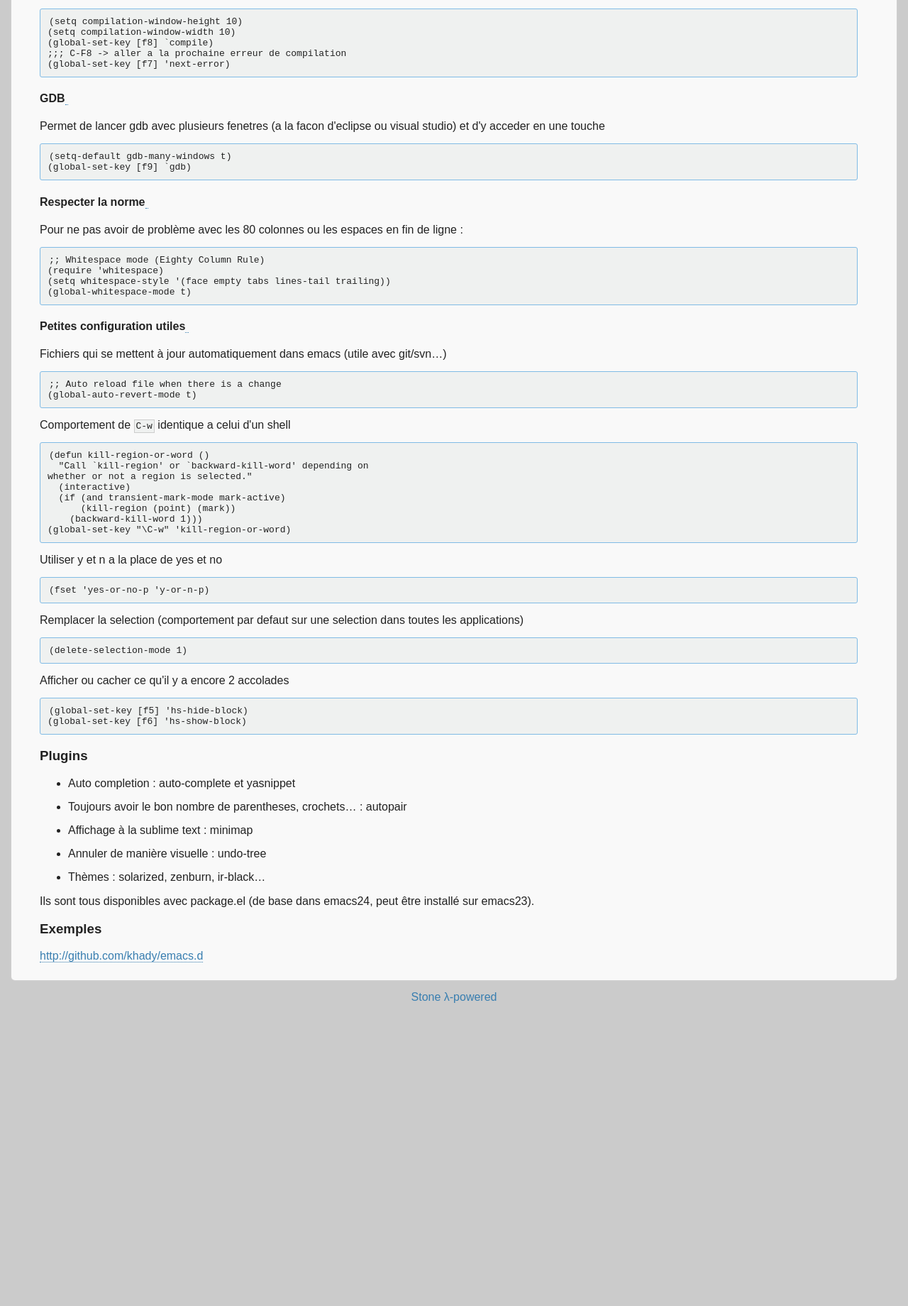
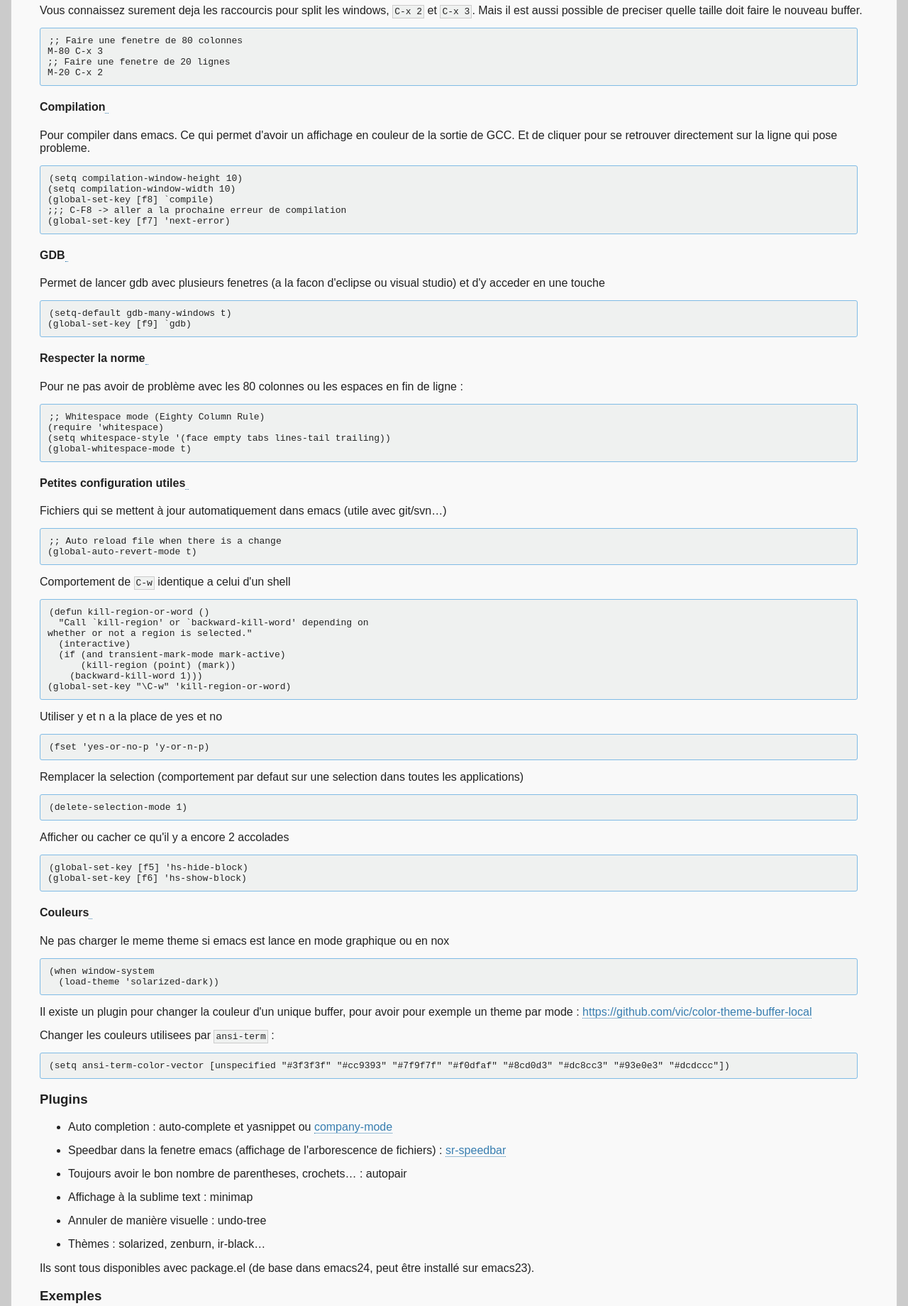
Before and after one commit to Khady/caab-site, a plain HTML site: page site/prez-emacs.html in a window 1280 px wide. Shown: the part 602-2442 px from the top of the page at 71% size. Before the commit the page ends 2031 px from the top, so only its background shows below. Drawn offline with Linux system fonts and the light colour scheme; a web font is replaced by a local one.

Commit message:
Ajouts pour la documentation emacs

```diff
--- a/site/prez-emacs.html
+++ b/site/prez-emacs.html
@@ -29,7 +29,7 @@
     </header>
 
     <section>
-       <p><h2> Présentation emacs<a name="h2-Présentationemacs" class="anchor-toc"> </a></h2></p><p><h3> Configuration<a name="h3-Configuration" class="anchor-toc"> </a></h3></p><p><h4> Buffers<a name="h4-Buffers" class="anchor-toc"> </a></h4></p><p>Tout ce qu'il faut pour pouvoir se deplacer dans les buffers avec les fleches (plutot que <code>C-x o</code>), et changer de taille.</p><p>Les deplacements, avec <code>Alt</code> et une fleche :</p><p><div class="ocaml"><pre><code><span class="keyword2">(</span>global-set-key <span class="keyword2">(</span>kbd <span class="keyword7">&quot;M-&lt;up&gt;&quot;</span><span class="keyword2">)</span> 'windmove-up<span class="keyword2">)</span>
+       <p><h2> Présentation emacs<a name="h2-Présentationemacs" class="anchor-toc"> </a></h2></p><p>&quot;But even if TextMate 2 drops from the sky fully-formed and marveled at by all, Emacs will still be there, waiting. It will be there when the icecaps melt and the cities drown, when humanity destroys itself in fire and zombies, when the roaches finally achieve sentience, take over, and begin using computers themselves - at which point its various Ctrl-Meta key-chords will seem not merely satisfyingly ergonomic for the typical arthropod, but also direct evidence for the universe’s Intelligent Design by some six-legged, multi-jointed God.&quot; - Kieran Healy</p><p><h3> Configuration<a name="h3-Configuration" class="anchor-toc"> </a></h3></p><p><h4> Buffers<a name="h4-Buffers" class="anchor-toc"> </a></h4></p><p>Tout ce qu'il faut pour pouvoir se deplacer dans les buffers avec les fleches (plutot que <code>C-x o</code>), et changer de taille.</p><p>Les deplacements, avec <code>Alt</code> et une fleche :</p><p><div class="ocaml"><pre><code><span class="keyword2">(</span>global-set-key <span class="keyword2">(</span>kbd <span class="keyword7">&quot;M-&lt;up&gt;&quot;</span><span class="keyword2">)</span> 'windmove-up<span class="keyword2">)</span>
 <span class="keyword2">(</span>global-set-key <span class="keyword2">(</span>kbd <span class="keyword7">&quot;M-&lt;down&gt;&quot;</span><span class="keyword2">)</span> 'windmove-down<span class="keyword2">)</span>
 <span class="keyword2">(</span>global-set-key <span class="keyword2">(</span>kbd <span class="keyword7">&quot;M-&lt;right&gt;&quot;</span><span class="keyword2">)</span> 'windmove-right<span class="keyword2">)</span>
 <span class="keyword2">(</span>global-set-key <span class="keyword2">(</span>kbd <span class="keyword7">&quot;M-&lt;left&gt;&quot;</span><span class="keyword2">)</span> 'windmove-left<span class="keyword2">)</span>
@@ -37,6 +37,10 @@
 <span class="keyword2">(</span>global-set-key <span class="keyword2">(</span>kbd <span class="keyword7">&quot;M-S-&lt;down&gt;&quot;</span><span class="keyword2">)</span> 'shrink-window<span class="keyword2">)</span>
 <span class="keyword2">(</span>global-set-key <span class="keyword2">(</span>kbd <span class="keyword7">&quot;M-S-&lt;right&gt;&quot;</span><span class="keyword2">)</span> 'enlarge-window-horizontally<span class="keyword2">)</span>
 <span class="keyword2">(</span>global-set-key <span class="keyword2">(</span>kbd <span class="keyword7">&quot;M-S-&lt;left&gt;&quot;</span><span class="keyword2">)</span> 'shrink-window-horizontally<span class="keyword2">)</span>
+</code></pre></div></p><p>Vous connaissez surement deja les raccourcis pour split les windows, <code>C-x 2</code> et <code>C-x 3</code>. Mais il est aussi possible de preciser quelle taille doit faire le nouveau buffer.</p><p><div class="ocaml"><pre><code><span class="keyword2">;</span><span class="keyword2">;</span> Faire une fenetre de <span class="keyword8">80</span> colonnes
+M<span class="keyword8">-80</span> C-x <span class="keyword8">3</span>
+<span class="keyword2">;</span><span class="keyword2">;</span> Faire une fenetre de <span class="keyword8">20</span> lignes
+M<span class="keyword8">-20</span> C-x <span class="keyword8">2</span>
 </code></pre></div></p><p><h4> Compilation<a name="h4-Compilation" class="anchor-toc"> </a></h4></p><p>Pour compiler dans emacs. Ce qui permet d'avoir un affichage en couleur de la sortie de GCC. Et de cliquer pour se retrouver directement sur la ligne qui pose probleme.</p><p><div class="ocaml"><pre><code><span class="keyword2">(</span>setq compilation-window-height <span class="keyword8">10</span><span class="keyword2">)</span>
 <span class="keyword2">(</span>setq compilation-window-width <span class="keyword8">10</span><span class="keyword2">)</span>
 <span class="keyword2">(</span>global-set-key <span class="keyword2">[</span>f8<span class="keyword2">]</span> `compile<span class="keyword2">)</span>
@@ -62,7 +66,10 @@ whether or not a region is selected.&quot;</span>
 </code></pre></div></p><p>Remplacer la selection (comportement par defaut sur une selection dans toutes les applications)</p><p><div class="ocaml"><pre><code><span class="keyword2">(</span>delete-selection-mode <span class="keyword8">1</span><span class="keyword2">)</span>
 </code></pre></div></p><p>Afficher ou cacher ce qu'il y a encore 2 accolades</p><p><div class="ocaml"><pre><code><span class="keyword2">(</span>global-set-key <span class="keyword2">[</span>f5<span class="keyword2">]</span> 'hs-hide-block<span class="keyword2">)</span>
 <span class="keyword2">(</span>global-set-key <span class="keyword2">[</span>f6<span class="keyword2">]</span> 'hs-show-block<span class="keyword2">)</span>
-</code></pre></div></p><p><h3> Plugins<a name="h3-Plugins" class="anchor-toc"> </a></h3></p><p><ul> <li> <p>Auto completion : auto-complete et yasnippet</p> </li><li> <p>Toujours avoir le bon nombre de parentheses, crochets… : autopair</p> </li><li> <p>Affichage à la sublime text : minimap</p> </li><li> <p>Annuler de manière visuelle : undo-tree</p> </li><li> <p>Thèmes : solarized, zenburn, ir-black…</p> </li> </ul></p><p>Ils sont tous disponibles avec package.el (de base dans emacs24, peut être installé sur emacs23).</p><p><h3> Exemples<a name="h3-Exemples" class="anchor-toc"> </a></h3></p><p><a href="http://github.com/khady/emacs.d">http://github.com/khady/emacs.d</a></p>
+</code></pre></div></p><p><h4> Couleurs<a name="h4-Couleurs" class="anchor-toc"> </a></h4></p><p>Ne pas charger le meme theme si emacs est lance en mode graphique ou en nox</p><p><div class="ocaml"><pre><code><span class="keyword2">(</span><span class="keyword1">when</span> window-system
+  <span class="keyword2">(</span>load-theme 'solarized-dark<span class="keyword2">)</span><span class="keyword2">)</span>
+</code></pre></div></p><p>Il existe un plugin pour changer la couleur d'un unique buffer, pour avoir pour exemple un theme par mode : <a href="https://github.com/vic/color-theme-buffer-local">https://github.com/vic/color-theme-buffer-local</a></p><p>Changer les couleurs utilisees par <code>ansi-term</code> :</p><p><div class="ocaml"><pre><code><span class="keyword2">(</span>setq ansi-term-color-vector <span class="keyword2">[</span>unspecified <span class="keyword7">&quot;#3f3f3f&quot;</span> <span class="keyword7">&quot;#cc9393&quot;</span> <span class="keyword7">&quot;#7f9f7f&quot;</span> <span class="keyword7">&quot;#f0dfaf&quot;</span> <span class="keyword7">&quot;#8cd0d3&quot;</span> <span class="keyword7">&quot;#dc8cc3&quot;</span> <span class="keyword7">&quot;#93e0e3&quot;</span> <span class="keyword7">&quot;#dcdccc&quot;</span><span class="keyword2">]</span><span class="keyword2">)</span>
+</code></pre></div></p><p><h3> Plugins<a name="h3-Plugins" class="anchor-toc"> </a></h3></p><p><ul> <li> <p>Auto completion : auto-complete et yasnippet ou <a href="http://company-mode.github.io/">company-mode</a></p> </li><li> <p>Speedbar dans la fenetre emacs (affichage de l'arborescence de fichiers) : <a href="http://www.emacswiki.org/emacs/sr-speedbar.el">sr-speedbar</a></p> </li><li> <p>Toujours avoir le bon nombre de parentheses, crochets… : autopair</p> </li><li> <p>Affichage à la sublime text : minimap</p> </li><li> <p>Annuler de manière visuelle : undo-tree</p> </li><li> <p>Thèmes : solarized, zenburn, ir-black…</p> </li> </ul></p><p>Ils sont tous disponibles avec package.el (de base dans emacs24, peut être installé sur emacs23).</p><p><h3> Exemples<a name="h3-Exemples" class="anchor-toc"> </a></h3></p><p><a href="http://github.com/khady/emacs.d">http://github.com/khady/emacs.d</a></p>
     </section>
 
     <footer>
```
Also changed, not shown: 1 other file.
